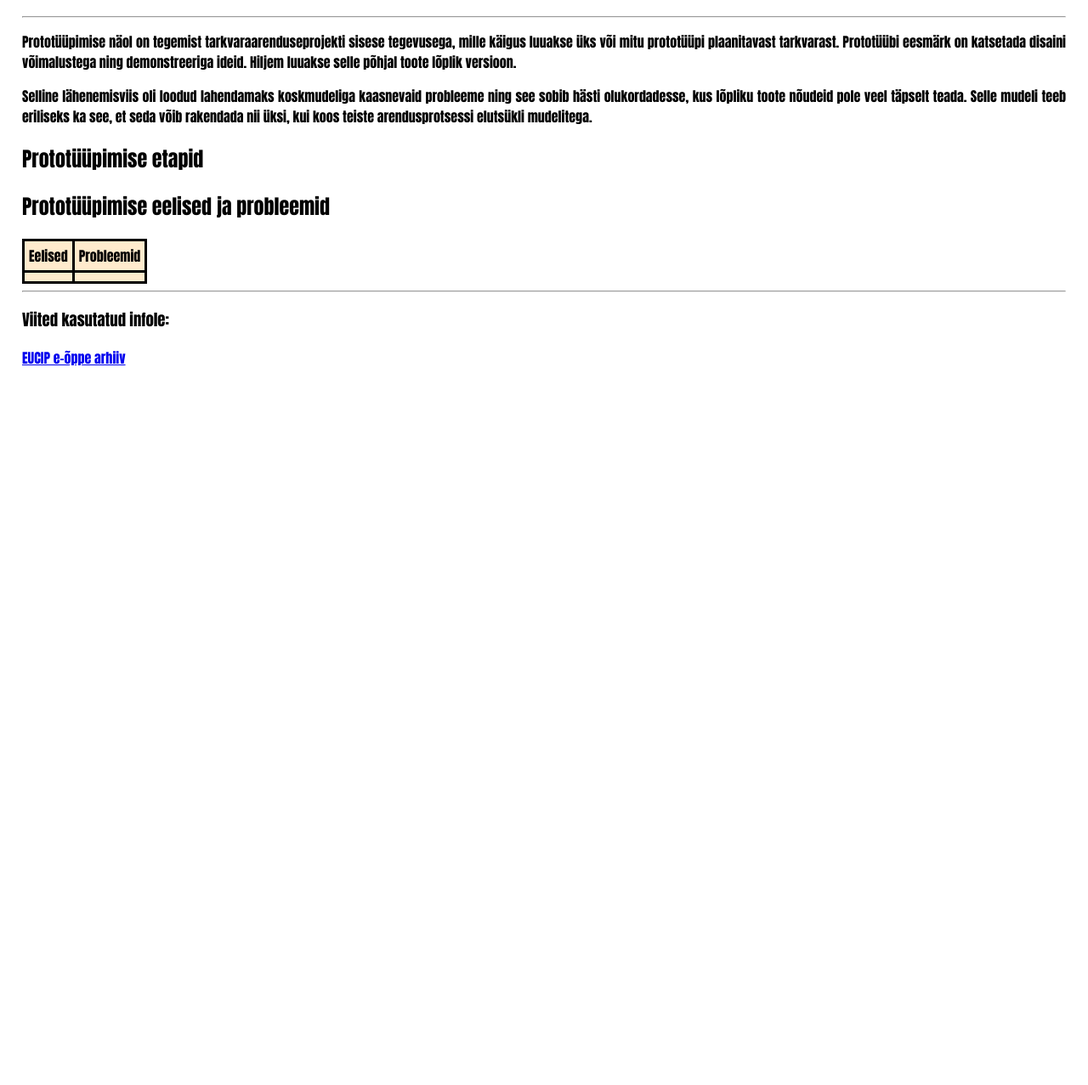
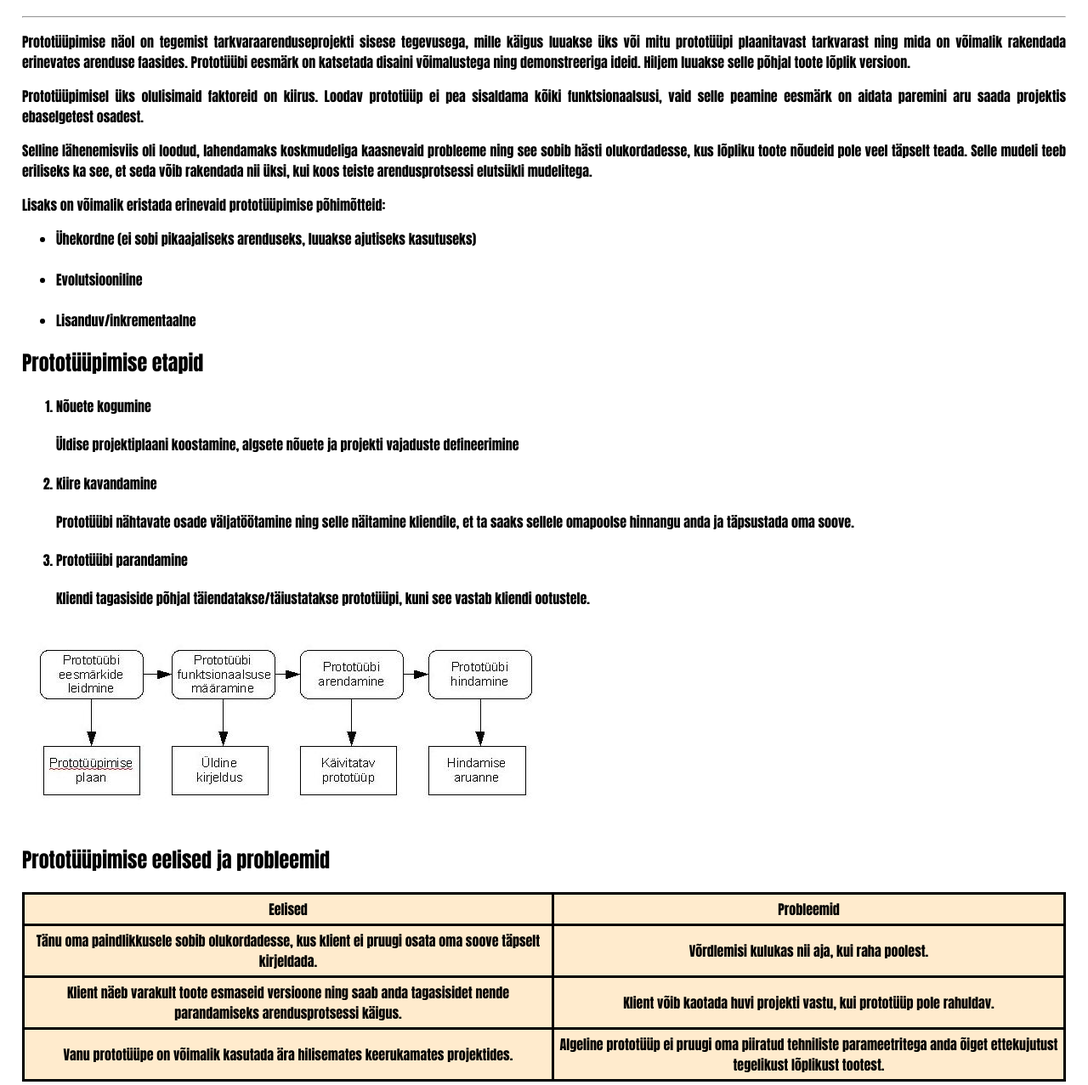
Before and after one commit to SwagMuffin88/tarkvaraarendusprotsess, a website: page SDLC/prototyping.html in a window 1280 px wide. Shown: the part 123-1400 px from the top of the page at 85% size. Before the commit the page ends 800 px from the top, so only its background shows below. Drawn offline with Linux system fonts and the light colour scheme.

Commit message:
add notes for prototyping page

```diff
--- a/SDLC/prototyping.html
+++ b/SDLC/prototyping.html
@@ -18,22 +18,83 @@
 
     <p>
         Prototüüpimise näol on tegemist tarkvaraarenduseprojekti sisese tegevusega,
-        mille käigus luuakse üks või mitu prototüüpi plaanitavast tarkvarast. Prototüübi
+        mille käigus luuakse üks või mitu prototüüpi plaanitavast tarkvarast ning mida on
+        võimalik rakendada erinevates arenduse faasides. Prototüübi
         eesmärk on katsetada disaini võimalustega ning demonstreeriga ideid. Hiljem luuakse selle põhjal
         toote lõplik versioon.
     </p>
 
     <p>
-        Selline lähenemisviis oli loodud lahendamaks koskmudeliga kaasnevaid
+        Prototüüpimisel üks olulisimaid faktoreid on kiirus. Loodav prototüüp ei pea sisaldama kõiki funktsionaalsusi,
+        vaid selle peamine eesmärk on aidata paremini aru saada projektis ebaselgetest osadest.
+    </p>
+
+    <p>
+        Selline lähenemisviis oli loodud, lahendamaks koskmudeliga kaasnevaid
         probleeme ning see sobib hästi olukordadesse, kus lõpliku toote nõudeid pole veel täpselt teada.
         Selle mudeli teeb eriliseks ka see, et seda võib rakendada nii üksi, kui koos teiste arendusprotsessi
         elutsükli mudelitega.
     </p>
 
+    <p>
+        Lisaks on võimalik eristada erinevaid prototüüpimise põhimõtteid:
+    </p>
+
+    <ul style="font-weight: bold;">
+        <li>
+            Ühekordne (ei sobi pikaajaliseks arenduseks, luuakse ajutiseks kasutuseks)
+        </li>
+        <br>
+        <li>
+            Evolutsiooniline
+        </li>
+        <br>
+        <li>
+            Lisanduv/inkrementaalne
+        </li>
+    </ul>
+
     <div>
         <h2>
             Prototüüpimise etapid
         </h2>
+
+        <ol>
+            <li>
+                <h4>
+                    Nõuete kogumine
+                </h4>
+
+                <p>
+                    Üldise projektiplaani koostamine, algsete nõuete ja projekti vajaduste defineerimine
+                </p>
+            </li>
+
+            <li>
+                <h4>
+                    Kiire kavandamine
+                </h4>
+
+                <p>
+                    Prototüübi nähtavate osade väljatöötamine ning selle näitamine kliendile, et ta saaks sellele
+                    omapoolse hinnangu anda ja täpsustada oma soove.
+                </p>
+            </li>
+
+            <li>
+                <h4>
+                    Prototüübi parandamine
+                </h4>
+
+                <p>
+                    Kliendi tagasiside põhjal täiendatakse/täiustatakse prototüüpi, kuni see vastab kliendi ootustele.
+                </p>
+            </li>
+        </ol>
+    </div>
+
+    <div>
+        <img src="../pildid/prototype.jpeg"
     </div>
 
     <div>
@@ -56,11 +117,36 @@
             <tbody>
                 <tr>
                     <td>
+                        Tänu oma paindlikkusele sobib olukordadesse, kus klient ei pruugi osata oma soove täpselt kirjeldada.
+                    </td>
+                    <td>
+                        Võrdlemisi kulukas nii aja, kui raha poolest.
+                    </td>
+                </tr>
+
+                <tr>
+                    <td>
+                        Klient näeb varakult toote esmaseid versioone ning saab anda tagasisidet nende
+                        parandamiseks arendusprotsessi käigus.
+                    </td>
+                    <td>
+                        Klient võib kaotada huvi projekti vastu, kui prototüüp pole rahuldav.
+                    </td>
+                </tr>
+
+                <tr>
+                    <td>
+                        Vanu prototüüpe on võimalik kasutada ära hilisemates keerukamates projektides.
+                    </td>
+                    <td>
+                        Algeline prototüüp ei pruugi oma piiratud tehniliste parameetritega anda õiget
+                        ettekujutust tegelikust lõplikust tootest.
                     </td>
                 </tr>
             </tbody>
         </table>
     </div>
+    <br>
 
     <hr/>
 
```
Also changed, not shown: pildid/prototype.jpeg (added).
